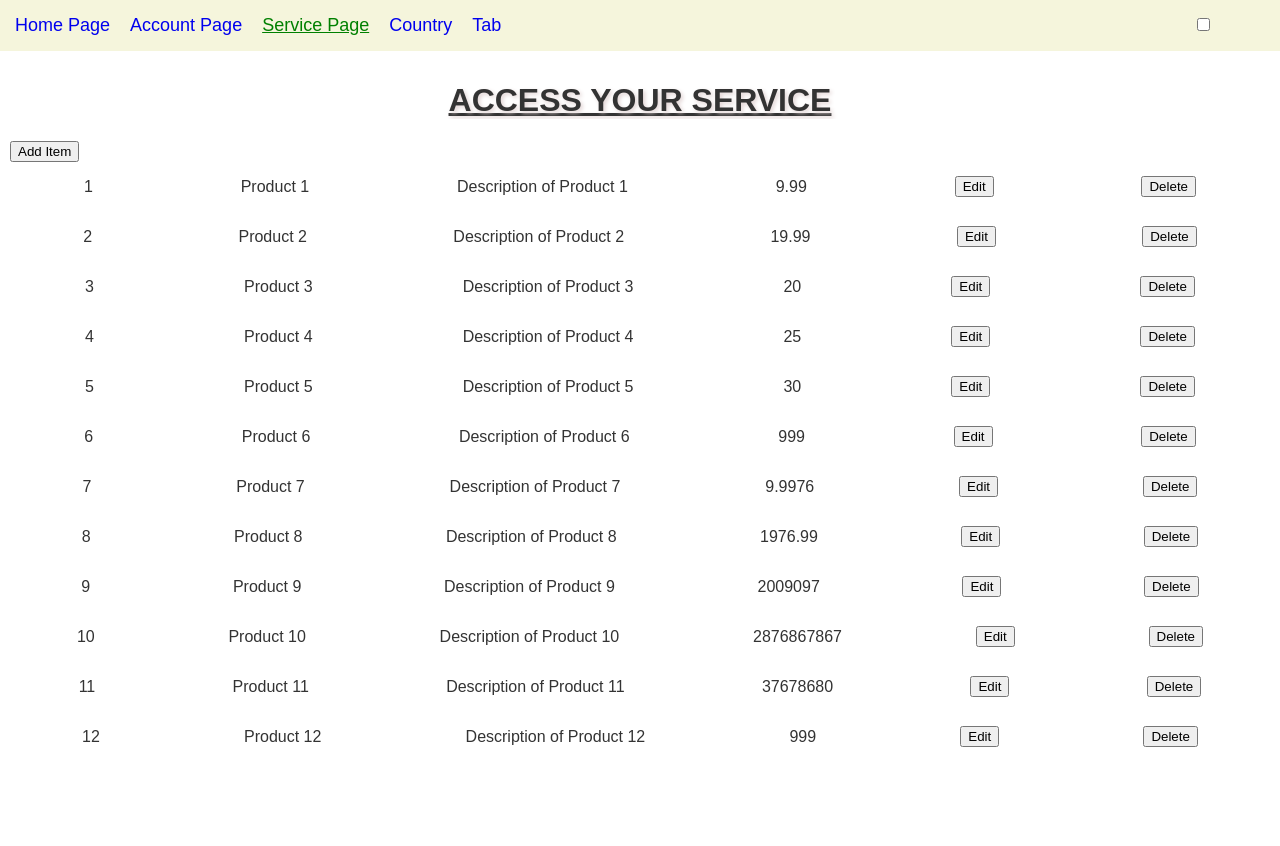
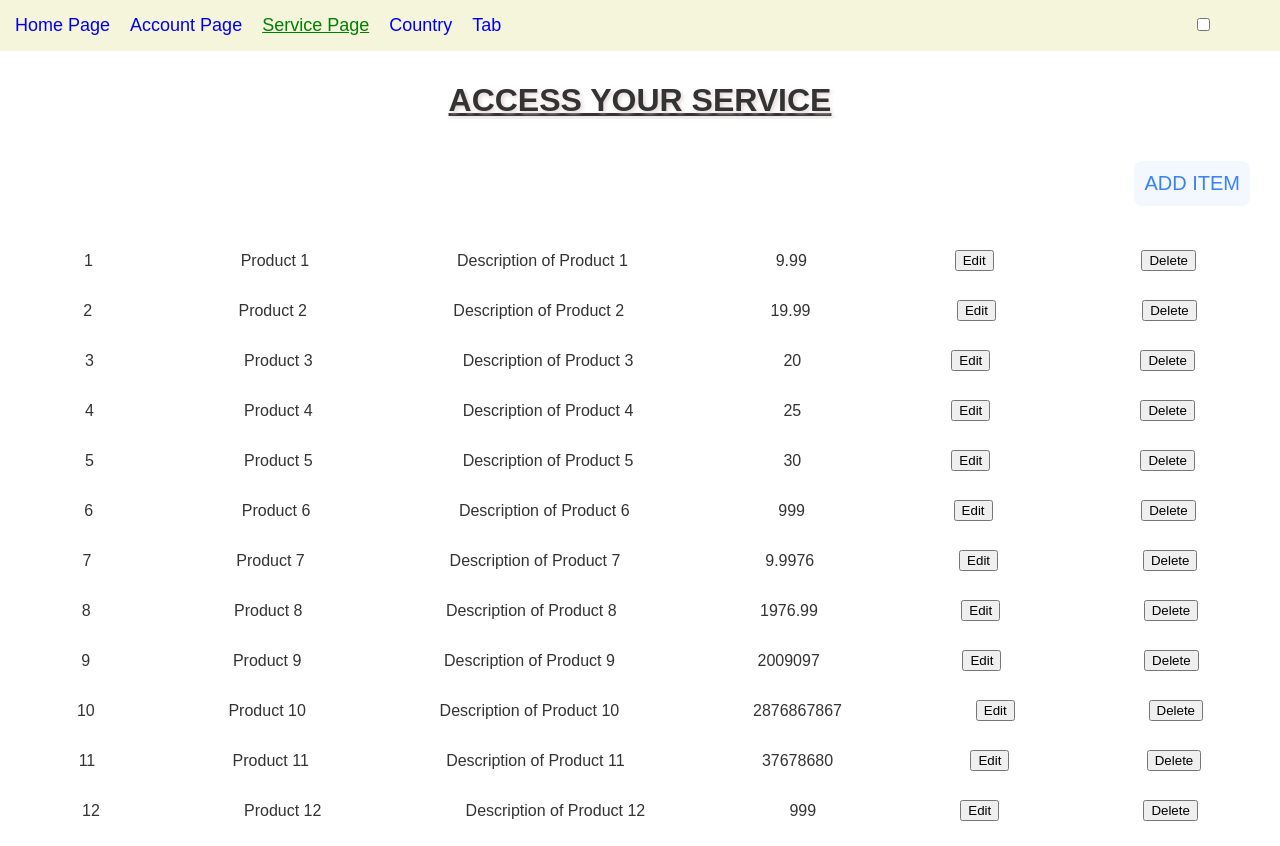
Before and after one commit to Chandan9898Kumar/Dark-Theme, a React (Create React App) app: page /service in a window 1280 px wide. Before the commit the page ends 800 px from the top, so only its background shows below. Built offline with nearby package versions, Linux system fonts and the light colour scheme.

Commit message:
chore: added button to service page

```diff
--- a/src/Pages/Services.js
+++ b/src/Pages/Services.js
@@ -49,7 +49,9 @@ const ServicePage = () => {
   return (
     <div className="Page-Container">
       <ShowHeader />
-      <button onClick={(event) => handleAdd(event, true)}>Add Item</button>
+      <div className='add-btn-class'>
+      <button className='add-btn' onClick={(event) => handleAdd(event, true)}>Add Item</button>
+      </div>
       {!!data?.length && <ShowData data={data} handleEdit={handleEdit} handleDelete={handleDelete} />}
       {isEditModalOPen && (
         <AddEditModal
--- a/src/Pages/pages.css
+++ b/src/Pages/pages.css
@@ -238,13 +238,14 @@ h1 {
   text-wrap: pretty;
 }
 
-.Go-Back {
+.Go-Back,
+.add-btn {
   background-color: #f3f7fe;
   color: #3b82f6;
   border: none;
   cursor: pointer;
   border-radius: 8px;
-  width: 100px;
+  padding: 10px 10px;
   height: 45px;
   transition: 0.3s;
   font-size: 20px;
@@ -252,7 +253,16 @@ h1 {
     background-color: #3b82f6;
     box-shadow: 0 0 0 5px #3b83f65f;
     color: #fff;
-  }
+  };
+  text-transform: uppercase;
+}
+
+.add-btn-class {
+  display: block;
+  text-align: right;
+  padding: 20px 20px;
+  margin: 10px auto;
+
 }
 
 dt {
```
